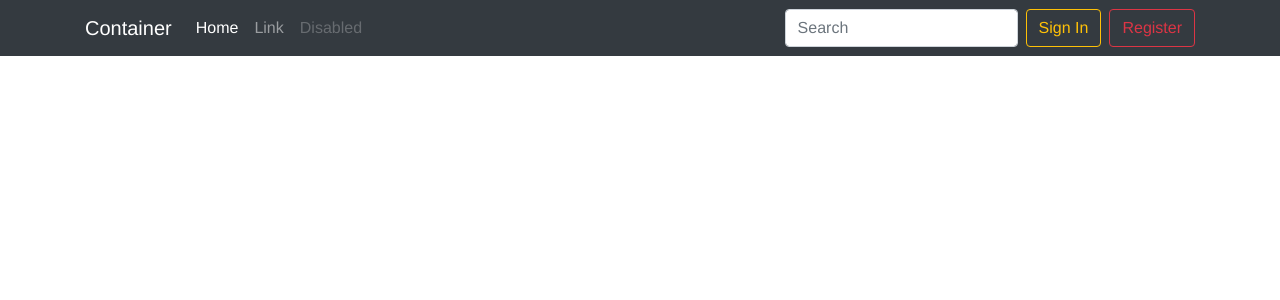
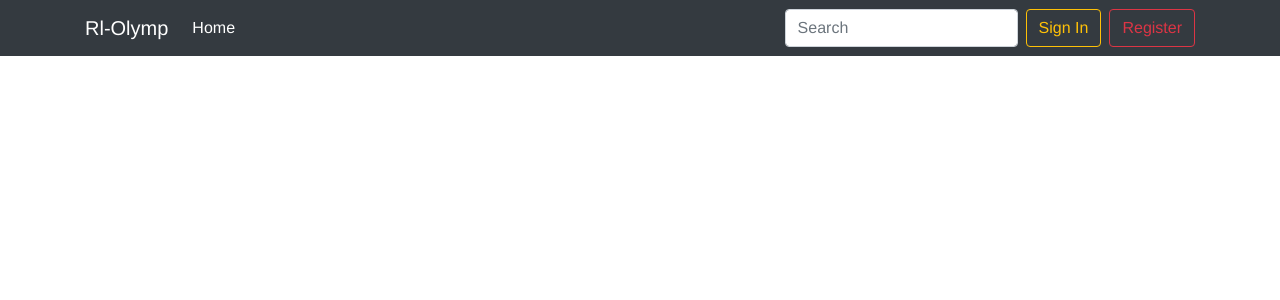
Before and after one commit to AlCovered/ROlymp, a Django app: page / in a window 1280 px wide. Shown: the top 300 px of the page. Run offline with Django 3.2, Linux system fonts and the light colour scheme; some libraries are stand-ins or nearby versions.

Commit message:
Add some changes

```diff
--- a/RLOlymp/RLOlymp/settings.py
+++ b/RLOlymp/RLOlymp/settings.py
@@ -136,3 +136,5 @@ CSRF_COOKIE_SECURE = True
 
 MEDIA_URL = '/media/'
 MEDIA_ROOT = os.path.join(BASE_DIR, 'static')
+
+SESSION_COOKIE_AGE = 60 * 60 * 24 * 30
--- a/RLOlymp/templates/header.html
+++ b/RLOlymp/templates/header.html
@@ -2,7 +2,7 @@
 
 <nav class="navbar navbar-expand-lg navbar-dark bg-dark">
     <div class="container">
-        <a class="navbar-brand" href="#">Container</a>
+        <a class="navbar-brand" href="#">Rl-Olymp</a>
         <button class="navbar-toggler" type="button" data-toggle="collapse" data-target="#mainNav"
             aria-controls="mainNav" aria-expanded="false" aria-label="Toggle navigation">
             <span class="navbar-toggler-icon"></span>
@@ -14,13 +14,9 @@
                     <a class="nav-link" href="#">Home <span class="sr-only">(current)</span></a>
                 </li>
 
-                <li class="nav-item">
+                <!-- <li class="nav-item">
                     <a class="nav-link" href="#">Link</a>
-                </li>
-
-                <li class="nav-item">
-                    <a class="nav-link disabled" href="#">Disabled</a>
-                </li>
+                </li> -->
             </ul>
 
             <form class="form-inline my-2 my-md-0">
```
Also changed, not shown: RLOlymp/db.sqlite3.
